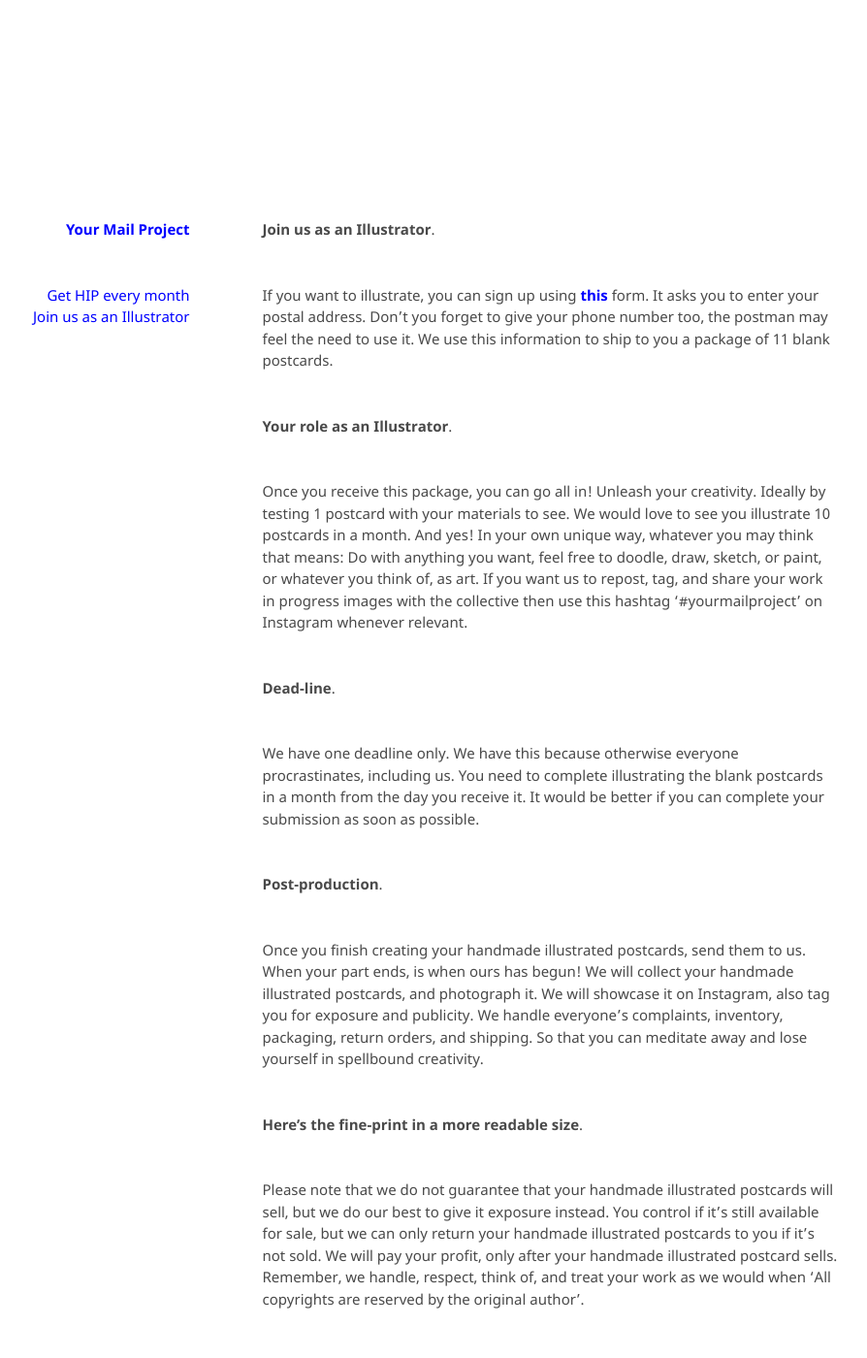
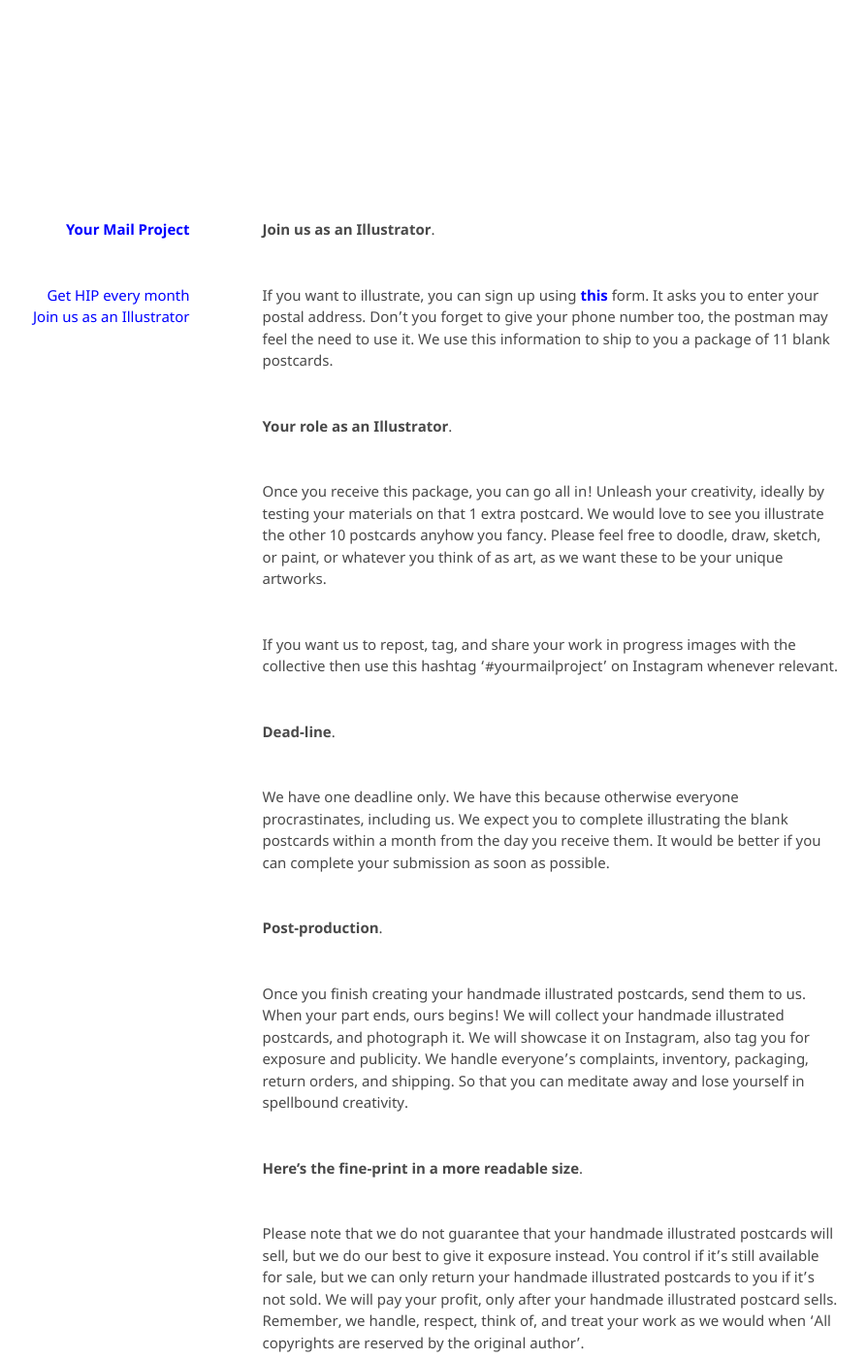
Before and after one commit to kvshvlin/yourmailproject, a Jekyll site: the page built from forartists.md, in a window 1280 px wide and 1400 px high. Shown: the whole window at 97% size, without its empty margins (191-1085 px from the left). Built offline with Jekyll 4.4.1, drawn with Linux system fonts in a browser that asks for light colours; our own code applies the rules of GitHub Pages for plain Markdown files; some of the changed text lies outside the part shown.

Commit message:
Update forartists.md

```diff
--- a/forartists.md
+++ b/forartists.md
@@ -4,15 +4,17 @@ If you want to illustrate, you can sign up using **<a href="https://yourmailproj
 
 **Your role as an Illustrator**.
 
-Once you receive this package, you can go all in! Unleash your creativity. Ideally by testing 1 postcard with your materials to see. We would love to see you illustrate 10 postcards in a month. And yes! In your own unique way, whatever you may think that means: Do with anything you want, feel free to doodle, draw, sketch, or paint, or whatever you think of, as art. If you want us to repost, tag, and share your work in progress images with the collective then use this hashtag '#yourmailproject' on Instagram whenever relevant.
+Once you receive this package, you can go all in! Unleash your creativity, ideally by testing your materials on that 1 extra postcard. We would love to see you illustrate the other 10 postcards anyhow you fancy. Please feel free to doodle, draw, sketch, or paint, or whatever you think of as art, as we want these to be your unique artworks.
+
+If you want us to repost, tag, and share your work in progress images with the collective then use this hashtag '#yourmailproject' on Instagram whenever relevant.
 
 **Dead-line**.
 
-We have one deadline only. We have this because otherwise everyone procrastinates, including us. You need to complete illustrating the blank postcards in a month from the day you receive it. It would be better if you can complete your submission as soon as possible.
+We have one deadline only. We have this because otherwise everyone procrastinates, including us. We expect you to complete illustrating the blank postcards within a month from the day you receive them. It would be better if you can complete your submission as soon as possible.
 
 **Post-production**.
 
-Once you finish creating your handmade illustrated postcards, send them to us. When your part ends, is when ours has begun! We will collect your handmade illustrated postcards, and photograph it. We will showcase it on Instagram, also tag you for exposure and publicity. We handle everyone's complaints, inventory, packaging, return orders, and shipping. So that you can meditate away and lose yourself in spellbound creativity.
+Once you finish creating your handmade illustrated postcards, send them to us. When your part ends, ours begins! We will collect your handmade illustrated postcards, and photograph it. We will showcase it on Instagram, also tag you for exposure and publicity. We handle everyone's complaints, inventory, packaging, return orders, and shipping. So that you can meditate away and lose yourself in spellbound creativity.
 
 **Here's the fine-print in a more readable size**.
 
```
Also changed, not shown: other parts of forartists.md (+1 -1 lines).
